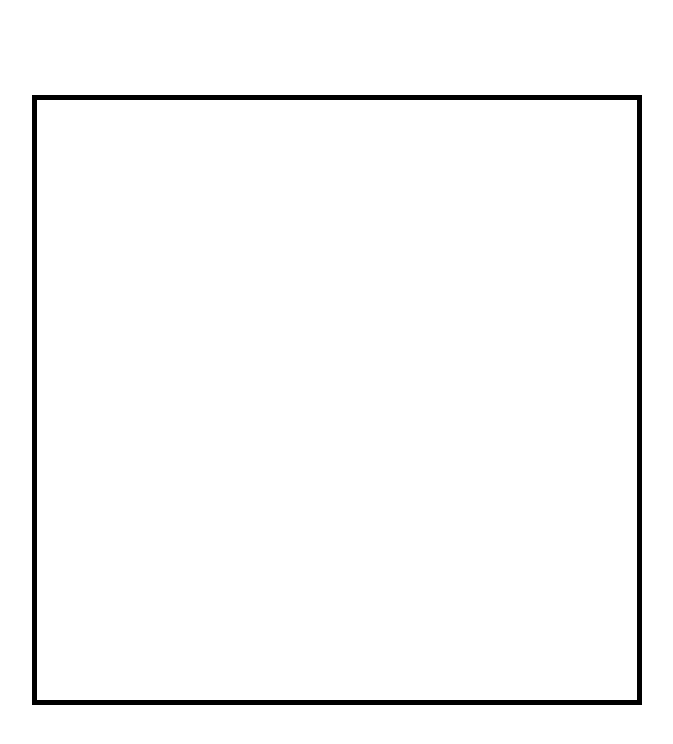
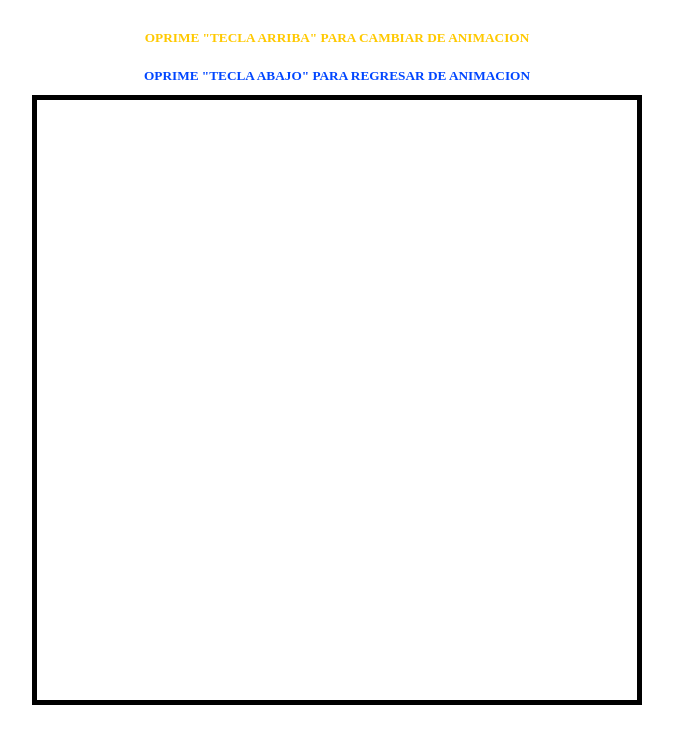
Before and after one commit to mikescobedo/spritGame, a plain HTML site: page index.html in a window 1280 px wide. Shown: the whole page, without its empty margins (303-976 px from the left). Drawn offline with Linux system fonts and the light colour scheme.

Commit message:
Instrucciones nuevas

```diff
--- a/index.html
+++ b/index.html
@@ -11,6 +11,11 @@
 
 <body>
     <canvas id="canvas1"></canvas>
+    <div style="text-align: center; margin-top: 30px; font-weight: bold;">
+        <h5 style="color: #FFC900 ;">OPRIME "TECLA ARRIBA" PARA CAMBIAR DE ANIMACION</h5>
+        <h5 style="color: #0046FF ;">OPRIME "TECLA ABAJO" PARA REGRESAR DE ANIMACION</h5>
+    </div>
+
     <script src="script.js"></script>
 </body>
 
```
